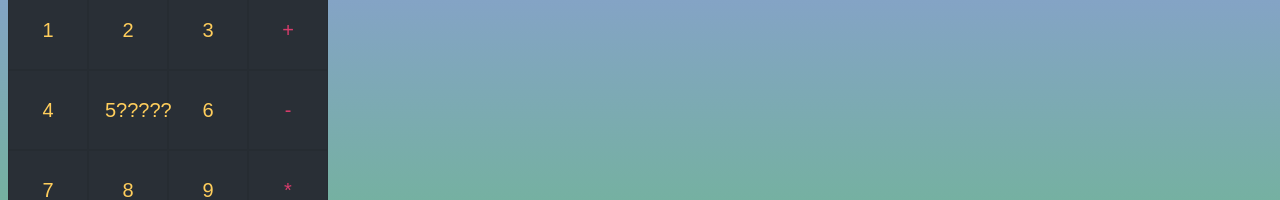
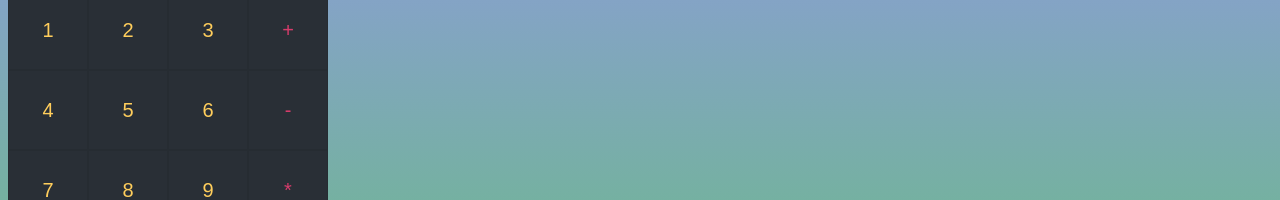
Before and after one commit to safejrz/calc-app, a React (Create React App) app: page / in a window 1280 px wide. Shown: the part 185-385 px from the top of the page. Built offline with nearby package versions, Linux system fonts and the light colour scheme.

Commit message:
reverting errors

```diff
--- a/src/App.jsx
+++ b/src/App.jsx
@@ -16,7 +16,7 @@ const App = () => {
         <button>2</button>
         <button>3</button>
         <button>4</button>
-        <button>5?????</button>
+        <button>5</button>
         <button>6</button>
         <button>7</button>
         <button>8</button>
```
